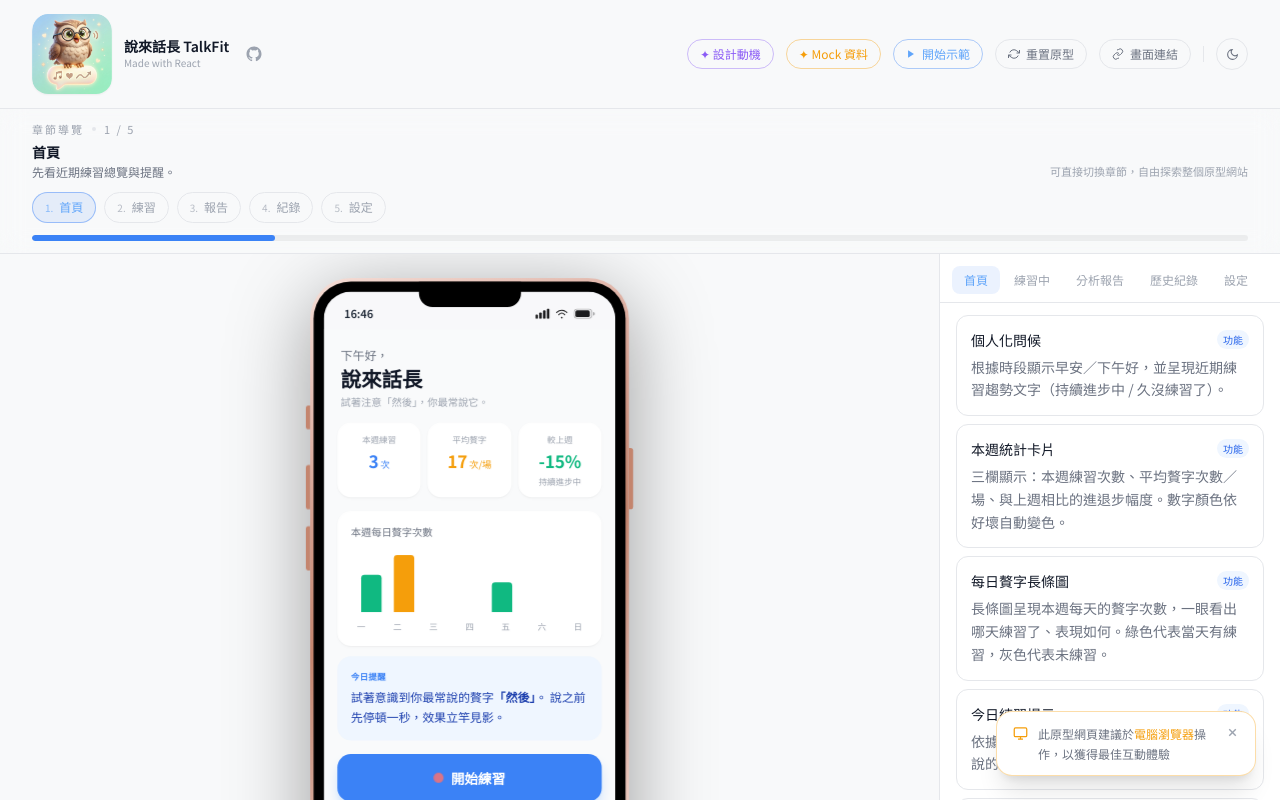
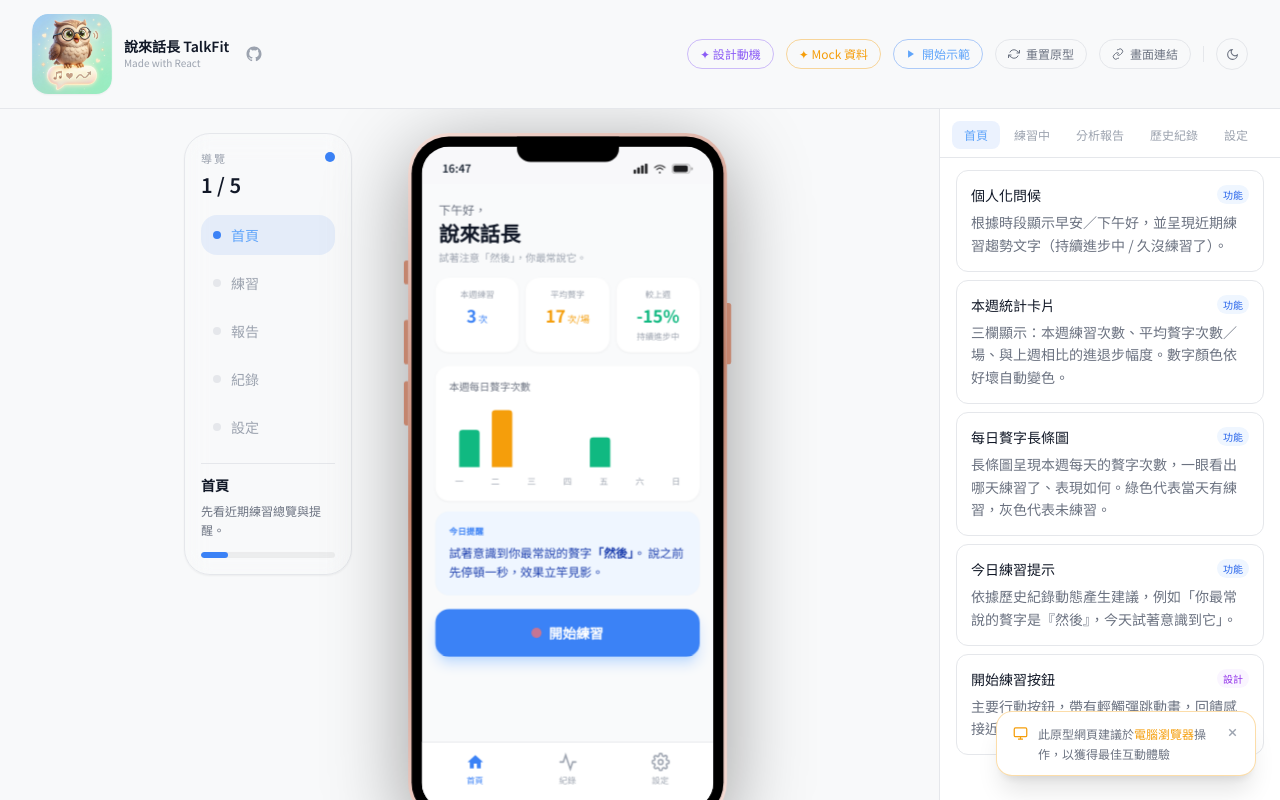
Before and after one commit to swiftruru/SpeakCoach-TalkFit, a React (Vite) app: page / in a window 1280 px wide. Shown: the top 800 px of the page. Built offline with nearby package versions, Linux system fonts and the light colour scheme.

Commit message:
Add launch animations and refresh README

```diff
--- a/src/App.tsx
+++ b/src/App.tsx
@@ -5,6 +5,7 @@ import { useHistoryStore } from './stores/historyStore'
 import { useReportStore } from './stores/reportStore'
 import { usePhoneNotificationStore } from './stores/phoneNotificationStore'
 import { MOCK_SESSIONS } from './lib/mockData'
+import { AppLaunchOverlay } from './components/AppLaunchOverlay'
 import { PhoneFrame } from './components/shell/PhoneFrame'
 import { PrototypeNavigator } from './components/PrototypeNavigator'
 import { AnnotationPanel } from './annotation/AnnotationPanel'
@@ -89,12 +90,23 @@ function isScreen(value: string | null): value is Screen {
   return value !== null && SCREENS.includes(value as Screen)
 }
 
+function shouldShowLaunchOverlay() {
+  const params = new URLSearchParams(window.location.search)
+  const hasDeepLink = params.has('screen') || params.get('panel') === 'open'
+  const prefersReducedMotion = window.matchMedia('(prefers-reduced-motion: reduce)').matches
+
+  return !hasDeepLink && !prefersReducedMotion
+}
+
 export default function App() {
   const { screen, setScreen, requestScreen } = useNavigationStore()
   const [hoveredAnnotationId, setHoveredAnnotationId] = useState<string | null>(null)
   const [showStoryModal, setShowStoryModal] = useState(false)
   const [showDesktopNotice, setShowDesktopNotice] = useState(true)
   const [isMobile, setIsMobile] = useState(() => window.innerWidth < 768)
+  const [showLaunchOverlay, setShowLaunchOverlay] = useState(() => shouldShowLaunchOverlay())
+  const [pendingPhoneLaunch, setPendingPhoneLaunch] = useState(false)
+  const [showPhoneLaunch, setShowPhoneLaunch] = useState(false)
   const [showMobileAnnotations, setShowMobileAnnotations] = useState(
     () => new URLSearchParams(window.location.search).get('panel') === 'open'
   )
@@ -222,6 +234,32 @@ export default function App() {
       })
     }
   }, [showPhoneNotification])
+
+  const handleCompleteLaunch = useCallback(() => {
+    setShowLaunchOverlay(false)
+    setPendingPhoneLaunch(true)
+  }, [])
+
+  useEffect(() => {
+    if (!pendingPhoneLaunch) return
+
+    const timer = window.setTimeout(() => {
+      setShowPhoneLaunch(true)
+      setPendingPhoneLaunch(false)
+    }, 220)
+
+    return () => window.clearTimeout(timer)
+  }, [pendingPhoneLaunch])
+
+  useEffect(() => {
+    if (!showPhoneLaunch) return
+
+    const timer = window.setTimeout(() => {
+      setShowPhoneLaunch(false)
+    }, 1050)
+
+    return () => window.clearTimeout(timer)
+  }, [showPhoneLaunch])
 
   return (
     <div className="min-h-screen bg-bg-base flex flex-col font-sans">
@@ -354,13 +392,18 @@ export default function App() {
         </div>
       </div>
 
-      <PrototypeNavigator />
-
       {/* Main content: phone + annotation panel */}
       <div className="flex-1 flex flex-col md:flex-row overflow-hidden">
 
         {/* Phone area */}
-        <div className="flex-1 flex items-start justify-center px-4 md:px-10 pt-6 pb-8 md:pb-8 overflow-auto">
+        <div className="flex-1 overflow-auto px-4 pt-6 pb-8 md:px-8 md:pb-8">
+          <div className="flex items-start justify-center gap-5 xl:gap-7">
+            <div className="hidden lg:block w-[168px] flex-shrink-0">
+              <div className="sticky top-6">
+                <PrototypeNavigator />
+              </div>
+            </div>
+
             <div
               style={
                 isMobile
@@ -370,9 +413,10 @@ export default function App() {
               onMouseOver={handlePhoneMouseOver}
               onMouseOut={handlePhoneMouseOut}
             >
-            <PhoneFrame screen={screen}>
+              <PhoneFrame screen={screen} isLaunching={showPhoneLaunch}>
                 <ScreenContent screen={screen} />
               </PhoneFrame>
+            </div>
           </div>
         </div>
 
@@ -492,6 +536,12 @@ export default function App() {
           </motion.div>
         )}
       </AnimatePresence>
+
+      <AnimatePresence>
+        {showLaunchOverlay && (
+          <AppLaunchOverlay onComplete={handleCompleteLaunch} />
+        )}
+      </AnimatePresence>
     </div>
   )
 }
--- /dev/null
+++ b/src/components/AppLaunchOverlay.tsx
@@ -0,0 +1,95 @@
+import { useEffect } from 'react'
+import { motion } from 'framer-motion'
+
+interface AppLaunchOverlayProps {
+  onComplete: () => void
+}
+
+const LAUNCH_DURATION_MS = 1500
+
+export function AppLaunchOverlay({ onComplete }: AppLaunchOverlayProps) {
+  useEffect(() => {
+    const previousOverflow = document.body.style.overflow
+    document.body.style.overflow = 'hidden'
+
+    const timer = window.setTimeout(() => {
+      onComplete()
+    }, LAUNCH_DURATION_MS)
+
+    const handleKeyDown = (event: KeyboardEvent) => {
+      if (event.key === 'Escape') onComplete()
+    }
+
+    window.addEventListener('keydown', handleKeyDown)
+
+    return () => {
+      window.clearTimeout(timer)
+      window.removeEventListener('keydown', handleKeyDown)
+      document.body.style.overflow = previousOverflow
+    }
+  }, [onComplete])
+
+  return (
+    <motion.div
+      className="fixed inset-0 z-[120] overflow-hidden"
+      initial={{ opacity: 1 }}
+      exit={{ opacity: 0, transition: { duration: 0.28, ease: 'easeOut' } }}
+      style={{
+        background: `
+          radial-gradient(circle at 18% 18%, rgba(59,130,246,0.16), transparent 34%),
+          radial-gradient(circle at 82% 20%, rgba(244,114,182,0.15), transparent 30%),
+          linear-gradient(180deg, rgba(250,250,252,0.98) 0%, rgba(241,245,249,0.98) 100%)
+        `,
+      }}
+    >
+      <button
+        onClick={onComplete}
+        className="absolute top-5 right-5 rounded-full border border-gray-300/75 bg-white/80 px-3 py-1.5 text-xs font-medium text-gray-600 shadow-sm backdrop-blur hover:bg-white"
+      >
+        略過
+      </button>
+
+      <div className="absolute inset-0 flex flex-col items-center justify-center px-6 text-center">
+        <motion.div
+          initial={{ opacity: 0, scale: 0.82, y: 18, rotate: -4 }}
+          animate={{ opacity: 1, scale: 1, y: 0, rotate: 0 }}
+          transition={{ duration: 0.55, ease: [0.22, 1, 0.36, 1] }}
+          className="rounded-[30px] bg-white/80 p-3 shadow-[0_18px_60px_rgba(15,23,42,0.16)] backdrop-blur"
+        >
+          <img
+            src="/app-icon.png"
+            alt="TalkFit"
+            className="h-24 w-24 rounded-[24px] object-cover"
+          />
+        </motion.div>
+
+        <motion.div
+          initial={{ opacity: 0, y: 16 }}
+          animate={{ opacity: 1, y: 0 }}
+          transition={{ delay: 0.36, duration: 0.45, ease: 'easeOut' }}
+          className="mt-7"
+        >
+          <p className="text-[11px] uppercase tracking-[0.28em] text-gray-400">
+            App Prototype
+          </p>
+          <h1 className="mt-3 text-3xl font-bold tracking-[-0.03em] text-gray-900">
+            說來話長 TalkFit
+          </h1>
+          <p className="mt-2 text-sm leading-relaxed text-gray-500">
+            演講練習的贅字與語速教練
+          </p>
+        </motion.div>
+
+        <motion.div
+          initial={{ opacity: 0, y: 10 }}
+          animate={{ opacity: 1, y: 0 }}
+          transition={{ delay: 0.7, duration: 0.4, ease: 'easeOut' }}
+          className="mt-12 flex items-center gap-2 text-[11px] text-gray-400"
+        >
+          <span className="h-1.5 w-1.5 rounded-full bg-gray-300" />
+          <span>正在開啟原型體驗</span>
+        </motion.div>
+      </div>
+    </motion.div>
+  )
+}
--- a/src/components/PrototypeNavigator.tsx
+++ b/src/components/PrototypeNavigator.tsx
@@ -25,38 +25,26 @@ export function PrototypeNavigator() {
     : ((chapterIndex + 1) / CHAPTERS.length) * 100
 
   return (
-    <div className="border-b border-divider bg-bg-surface/80 backdrop-blur-md">
-      <div className="px-4 md:px-8 py-3">
-        <div className="flex flex-col gap-2 md:flex-row md:items-end md:justify-between">
-          <div className="min-w-0">
-            <div className="flex items-center gap-2 text-[11px] uppercase tracking-[0.18em] text-text-muted">
-              <span>{isDemoActive ? '示範進度' : '章節導覽'}</span>
-              <span className="h-1 w-1 rounded-full bg-border-divider" />
-              <span>
+    <div className="w-[168px] rounded-[26px] border border-divider bg-bg-surface/88 px-4 py-4 shadow-sm backdrop-blur-md">
+      <div className="flex items-start justify-between gap-2">
+        <div>
+          <p className="text-[11px] uppercase tracking-[0.18em] text-text-muted">
+            {isDemoActive ? '示範' : '導覽'}
+          </p>
+          <p className="mt-1 text-xl font-semibold text-text-primary">
             {isDemoActive
               ? `${currentStepIndex + 1} / ${DEMO_STEPS.length}`
               : `${chapterIndex + 1} / ${CHAPTERS.length}`}
-              </span>
-            </div>
-            <p className="mt-1 text-sm font-semibold text-text-primary">
-              {isDemoActive ? currentStep.title : activeChapter.label}
-            </p>
-            <p className="mt-0.5 text-xs text-text-secondary">
-              {isDemoActive
-                ? currentStep.description
-                : activeChapter.summary}
           </p>
         </div>
-
-          <p className="text-[11px] text-text-muted md:text-right">
-            {isDemoActive
-              ? '示範進行中，可從頂部按鈕停止；流程結束後也會自動收起'
-              : '可直接切換章節，自由探索整個原型網站'}
-          </p>
+        <span
+          className={`mt-0.5 h-2.5 w-2.5 rounded-full ${
+            isDemoActive ? 'bg-accent-amber' : 'bg-accent-blue'
+          }`}
+        />
       </div>
 
-        <div className="mt-3 overflow-x-auto">
-          <div className="flex min-w-max gap-2">
+      <div className="mt-4 flex flex-col gap-2">
         {CHAPTERS.map((chapter, index) => {
           const isActive = chapter.id === screen
           const isPassed = index < chapterIndex
@@ -65,22 +53,38 @@ export function PrototypeNavigator() {
               key={chapter.id}
               onClick={() => requestScreen(chapter.id)}
               disabled={isDemoActive}
-                  className={`rounded-full border px-3 py-1.5 text-xs transition-all ${
+              className={`flex items-center gap-2.5 rounded-2xl px-3 py-2.5 text-left text-sm transition-all ${
                 isActive
-                      ? 'border-accent-blue/45 bg-accent-blue/10 text-accent-blue-light'
+                  ? 'bg-accent-blue/10 text-accent-blue-light'
                   : isPassed
-                      ? 'border-divider bg-bg-card text-text-secondary'
-                      : 'border-divider text-text-muted hover:border-accent-blue/25 hover:text-text-primary'
-                  } ${isDemoActive ? 'cursor-not-allowed opacity-55' : ''}`}
+                  ? 'text-text-secondary'
+                  : 'text-text-muted hover:bg-bg-card hover:text-text-primary'
+              } ${isDemoActive ? 'cursor-not-allowed opacity-60' : ''}`}
             >
-                  <span className="mr-1.5 text-[10px] opacity-70">{index + 1}.</span>
-                  {chapter.label}
+              <span
+                className={`h-2 w-2 rounded-full flex-shrink-0 ${
+                  isActive
+                    ? isDemoActive ? 'bg-accent-amber' : 'bg-accent-blue'
+                    : isPassed
+                    ? 'bg-text-muted/50'
+                    : 'bg-border-divider'
+                }`}
+              />
+              <span className="truncate">{chapter.label}</span>
             </button>
           )
         })}
       </div>
-        </div>
 
+      <div className="mt-4 h-px bg-border-divider" />
+
+      <div className="mt-3">
+        <p className="text-sm font-semibold leading-snug text-text-primary">
+          {isDemoActive ? currentStep.title : activeChapter.label}
+        </p>
+        <p className="mt-1.5 text-xs leading-relaxed text-text-secondary">
+          {isDemoActive ? currentStep.description : activeChapter.summary}
+        </p>
         <div className="mt-3 h-1.5 overflow-hidden rounded-full bg-black/5 dark:bg-white/10">
           <div
             className={`h-full rounded-full transition-all duration-300 ${
--- a/src/components/shell/PhoneFrame.tsx
+++ b/src/components/shell/PhoneFrame.tsx
@@ -7,6 +7,7 @@ import type { Screen } from '../../types'
 
 interface PhoneFrameProps {
   screen: Screen
+  isLaunching?: boolean
   children: React.ReactNode
 }
 
@@ -29,7 +30,7 @@ const ROSE_GOLD = `linear-gradient(
   #f5ddd6 100%
 )`
 
-export function PhoneFrame({ screen, children }: PhoneFrameProps) {
+export function PhoneFrame({ screen, isLaunching = false, children }: PhoneFrameProps) {
   const drag = useDragScroll()
   const outerR = 48  // outer frame radius
   const ringW = 4    // rose gold ring thickness
@@ -80,8 +81,17 @@ export function PhoneFrame({ screen, children }: PhoneFrameProps) {
 
               {/* Inner screen */}
               <div
-                className="w-full h-full bg-phone-inner flex flex-col relative"
+                className="w-full h-full bg-phone-inner relative"
                 style={{ clipPath: `inset(0 round ${outerR - ringW - 12}px)` }}
+              >
+                <motion.div
+                  className="w-full h-full flex flex-col"
+                  animate={{
+                    scale: isLaunching ? 1.012 : 1,
+                    opacity: isLaunching ? 0.88 : 1,
+                    filter: isLaunching ? 'blur(4px)' : 'blur(0px)',
+                  }}
+                  transition={{ duration: 0.42, ease: [0.22, 1, 0.36, 1] }}
                 >
                   <StatusBar />
                   <PhoneNotificationBanner />
@@ -143,6 +153,65 @@ export function PhoneFrame({ screen, children }: PhoneFrameProps) {
                   </div>
 
                   <TabBar />
+                </motion.div>
+
+                <AnimatePresence>
+                  {isLaunching && (
+                    <motion.div
+                      className="absolute inset-0 z-40 flex flex-col items-center justify-center"
+                      initial={{ opacity: 1 }}
+                      animate={{ opacity: 1 }}
+                      exit={{ opacity: 0 }}
+                      transition={{ duration: 0.32, ease: 'easeOut' }}
+                      style={{
+                        background: `
+                          radial-gradient(circle at 24% 18%, rgba(59,130,246,0.14), transparent 30%),
+                          radial-gradient(circle at 78% 20%, rgba(251,191,36,0.14), transparent 26%),
+                          linear-gradient(180deg, #fbfbfd 0%, #f1f5f9 100%)
+                        `,
+                      }}
+                    >
+                      <motion.div
+                        initial={{ scale: 0.84, opacity: 0, y: 18 }}
+                        animate={{ scale: 1, opacity: 1, y: 0 }}
+                        exit={{ scale: 1.08, opacity: 0 }}
+                        transition={{ duration: 0.52, ease: [0.22, 1, 0.36, 1] }}
+                        className="rounded-[28px] bg-white/92 p-3 shadow-[0_16px_42px_rgba(148,163,184,0.28)]"
+                      >
+                        <img
+                          src="/app-icon.png"
+                          alt="TalkFit"
+                          className="h-20 w-20 rounded-[22px] object-cover"
+                        />
+                      </motion.div>
+
+                      <motion.div
+                        initial={{ opacity: 0, y: 10 }}
+                        animate={{ opacity: 1, y: 0 }}
+                        exit={{ opacity: 0, y: -8 }}
+                        transition={{ delay: 0.14, duration: 0.35, ease: 'easeOut' }}
+                        className="mt-6 text-center"
+                      >
+                        <p className="text-[10px] uppercase tracking-[0.24em] text-slate-400">
+                          Launching
+                        </p>
+                        <p className="mt-2 text-lg font-semibold tracking-[-0.02em] text-slate-900">
+                          說來話長 TalkFit
+                        </p>
+                      </motion.div>
+
+                      <motion.div
+                        className="absolute inset-x-0 bottom-2.5 flex justify-center"
+                        initial={{ opacity: 0, y: 8 }}
+                        animate={{ opacity: 1, y: 0 }}
+                        exit={{ opacity: 0, y: 8 }}
+                        transition={{ delay: 0.18, duration: 0.28, ease: 'easeOut' }}
+                      >
+                        <div className="h-[5px] w-[132px] rounded-full bg-slate-900/70" />
+                      </motion.div>
+                    </motion.div>
+                  )}
+                </AnimatePresence>
               </div>
             </div>
           </div>
```
Also changed, not shown: 1 other file (tests, documents, lock files or other folders). Lines whose indentation alone changed are shown as unchanged.
